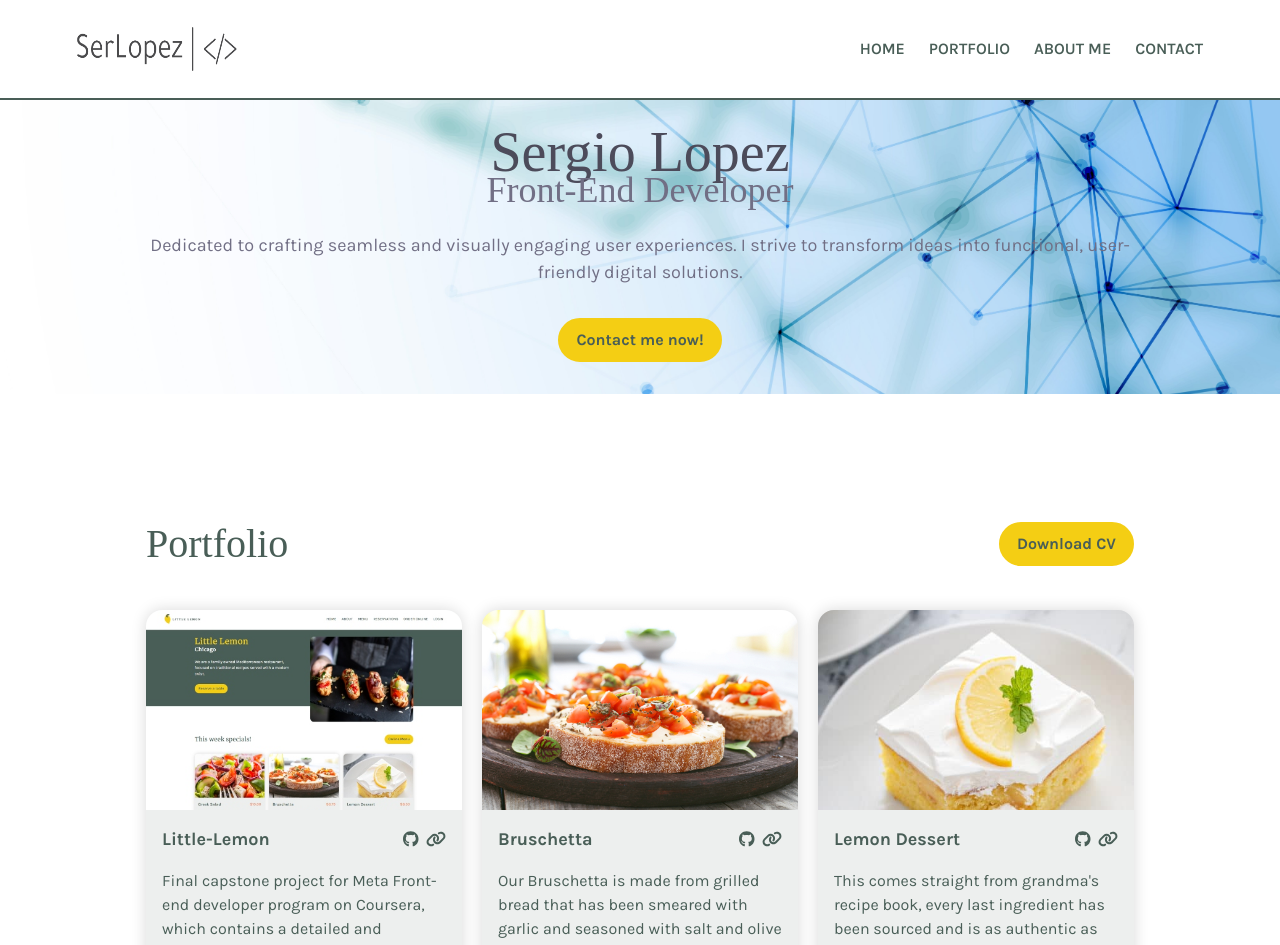
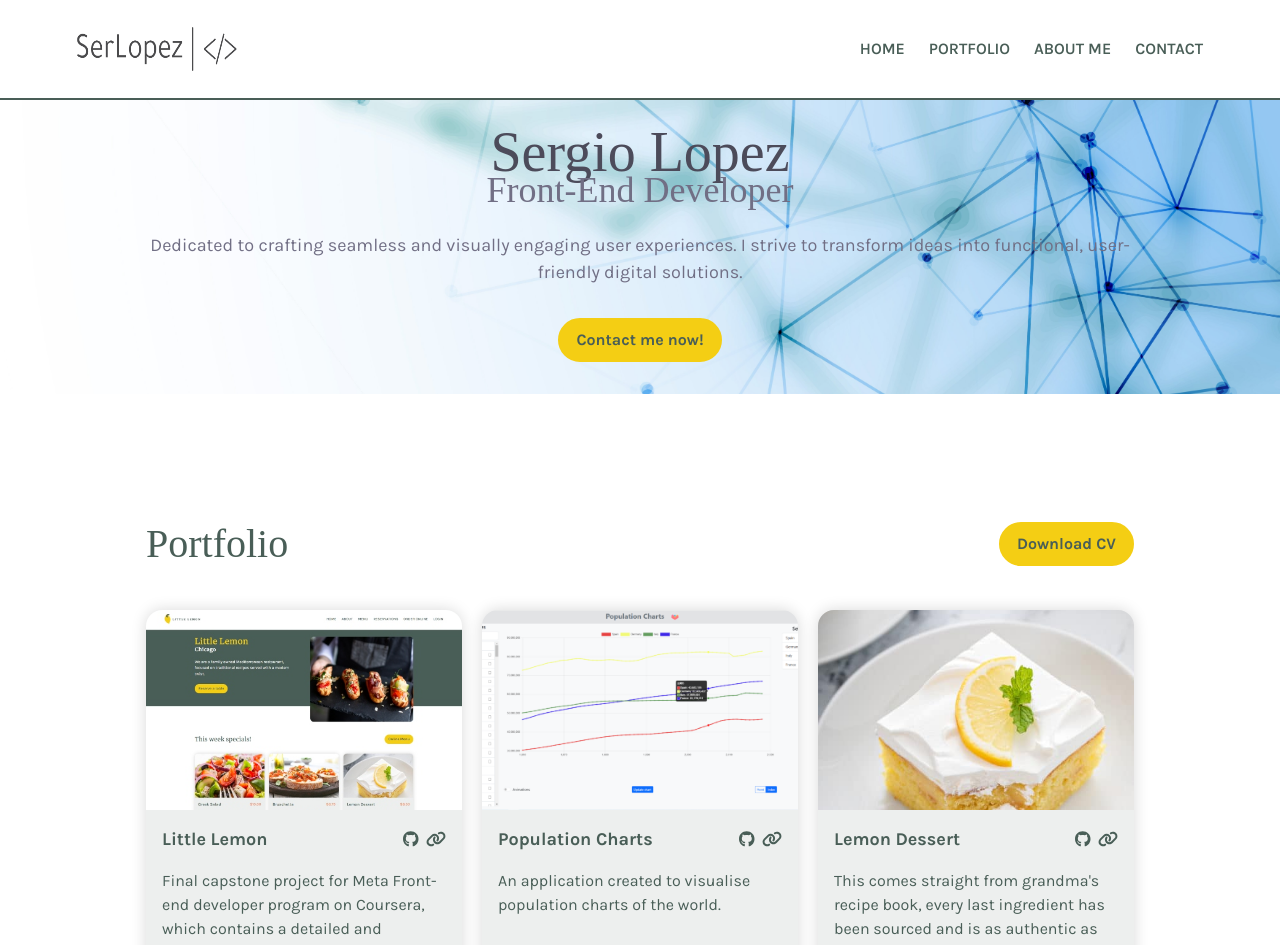
Before and after one commit to monsieurlopez/site_web_2.0, a React (Create React App) app: page / in a window 1280 px wide. Shown: the top 945 px of the page. Built offline with nearby package versions, Linux system fonts and the light colour scheme; a web font is replaced by a local one.

Commit message:
update portfolio Population Chart

```diff
--- a/src/components/pages/Home/WeekSpecials.jsx
+++ b/src/components/pages/Home/WeekSpecials.jsx
@@ -1,5 +1,5 @@
 import { HashLink } from "react-router-hash-link";
-import bruschettaImage from "./assets/bruschetta.jpg";
+import populationChartImage from "./assets/population-charts-photo.png";
 import littleLemonImage from "./assets/little-lemon.jpg";
 import lemonDessertImage from "./assets/lemon-dessert.jpeg";
 import "./WeekSpecials.css";
@@ -7,7 +7,7 @@ import MealCard from "./MealCard";
 
 const meals = [
   {
-    name: "Little-Lemon",
+    name: "Little Lemon",
     image: littleLemonImage,
     url: "https://little-lemon-restaurant-wine.vercel.app/",
     github: "https://github.com/monsieurlopez/little-lemon-restaurant",
@@ -17,13 +17,12 @@ const meals = [
     badges: ["HTML", "CSS", "Javascript", "React", "Fontawesome", "EmailJS", "Formik"],
   },
   {
-    name: "Bruschetta",
-    image: bruschettaImage,
+    name: "Population Charts",
+    image: populationChartImage,
     url: "",
-    github: "https://github.com/monsieurlopez",
-    description: `Our Bruschetta is made from grilled bread that has been
-      smeared with garlic and seasoned with salt and olive oil.`,
-    badges: [],
+    github: "https://github.com/monsieurlopez/population-charts",
+    description: `An application created to visualise population charts of the world.`,
+    badges: ["HTML", "CSS", "Javascript", "React", "Chartjs", "Axios", "Bootstrap"],
   },
   {
     name: "Lemon Dessert",
```
Also changed, not shown: src/components/pages/Home/assets/population-charts-photo.png (added).
